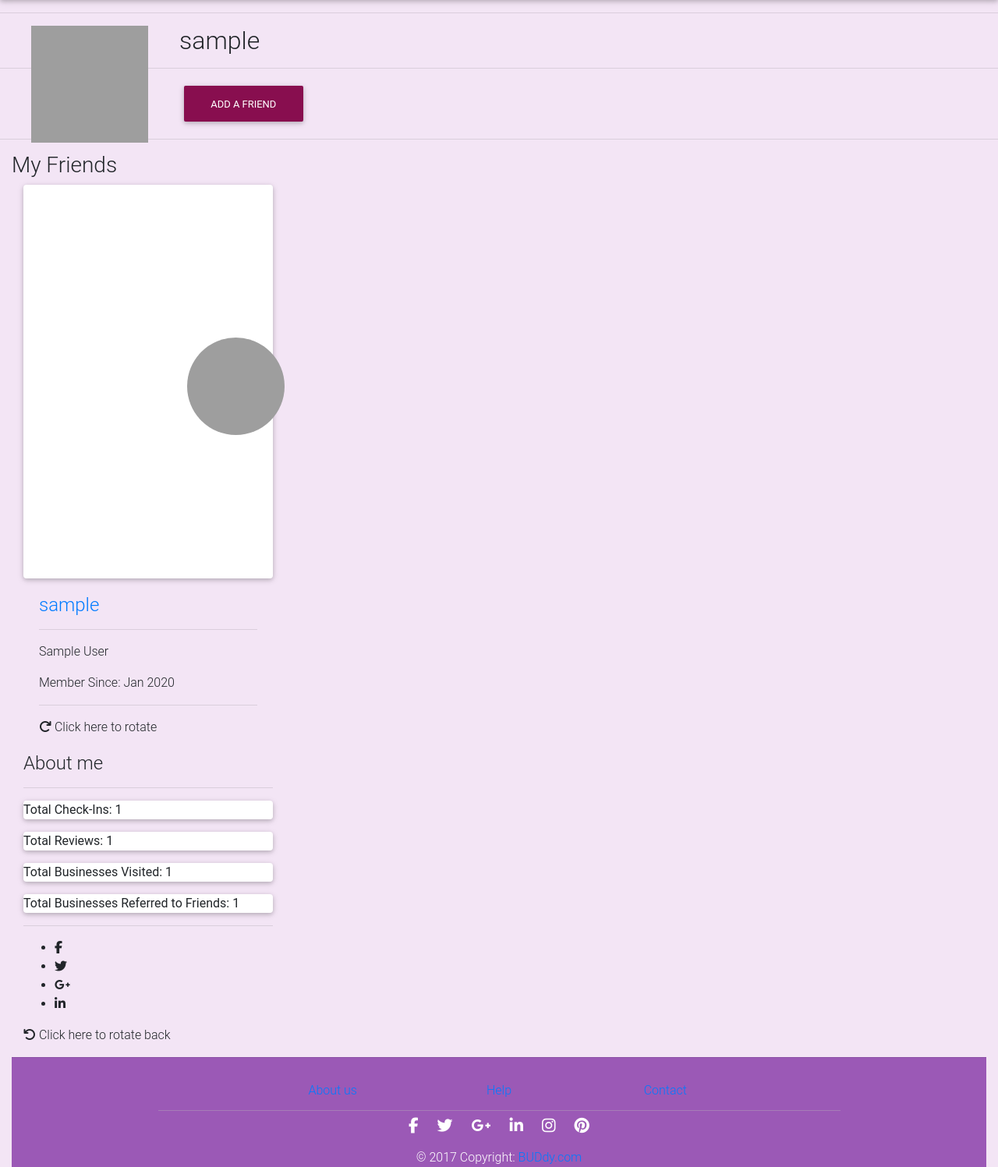
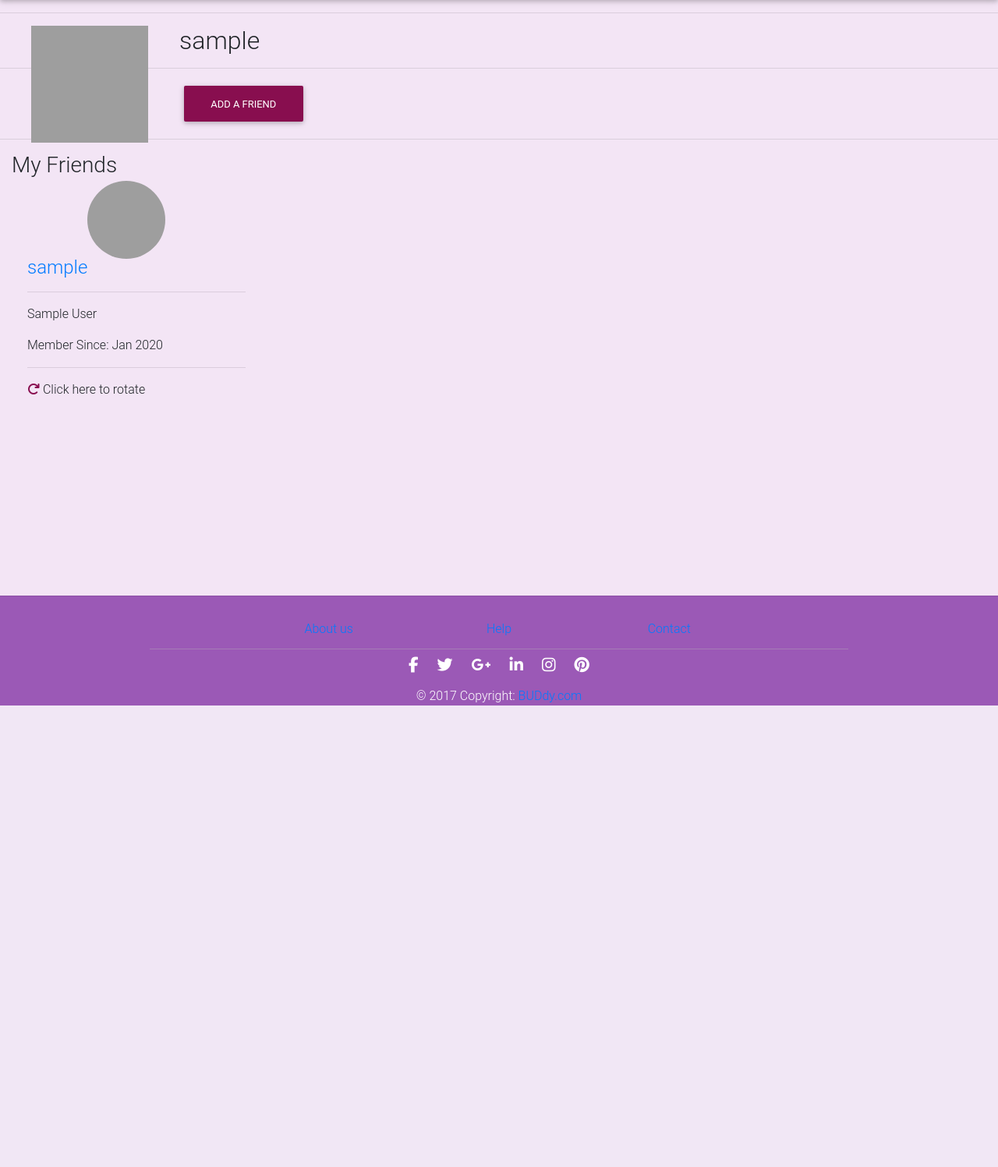
Before and after one commit to nyccowgirl/project_pocket_rocket, a Flask app: page /user-friends in a window 1280 px wide. Shown: the part 74-1571 px from the top of the page at 78% size. After the commit the page ends 979 px from the top, so only its background shows below. Run offline with Flask 2, Linux system fonts and the light colour scheme; the visitor is signed in with stand-in values (Sample User, id 1); tables that the repository leaves empty hold one stand-in row (values such as "Sample post"); parts of the project's set-up code (start-up, migrations or seed data) failed here and were passed over; some libraries are stand-ins or nearby versions; grey boxes are pictures that could not be loaded.

Commit message:
fixed flip cards, continue breaking up user profile page to different components and add additional gamification

```diff
--- a/static/css/friends.css
+++ b/static/css/friends.css
@@ -0,0 +1,62 @@
+/* entire container, keeps perspective */
+.flip-container {
+    perspective: 1000px;
+    display: inline-block;
+}
+    /* flip the pane when hovered */
+.flip-container.flip .flipper  {
+        transform: rotateY(180deg);
+    }
+
+.flip-container, .front, .back {
+    width: 320px;
+    height: 480px;
+}
+
+/* flip speed goes here */
+.flipper {
+    transition: 0.6s;
+    transform-style: preserve-3d;
+
+    position: relative;
+}
+
+/* hide back of pane during swap */
+.front, .back {
+    backface-visibility: hidden;
+
+    position: absolute;
+    top: 0;
+    left: 0;
+}
+
+/* front pane, placed above back */
+.front {
+    z-index: 2;
+    /* for firefox 31 */
+    transform: rotateY(0deg);
+}
+
+/* back, initially hidden pane */
+.back {
+    transform: rotateY(180deg);
+}
+
+.fa-undo, .fa-repeat {
+  color: #880e4f;
+}
+
+i::before{
+    background:transparent;
+}
+
+/*avatar*/
+.avatar {
+  height: 100;
+  width: 100;
+  left: 38%;
+  top: 20%;
+  position: absolute;
+  margin-top: -125px;
+  margin-left: -25px;
+}
--- a/static/css/styles.css
+++ b/static/css/styles.css
@@ -193,7 +193,7 @@ body {
 }
 
 .fa-fa-heart, .fa-fa-heart-o {
-  color: red;
+  color: #880e4f;
 }
 
 i::before{
@@ -212,15 +212,6 @@ border-radius: 1;
 }
 
 /*avatar*/
-.avatar {
-  height: 150;
-  width: 150;
-  left: 40%;
-  top: 20%;
-  position: absolute;
-  margin-top: -25px;
-  margin-left: -25px;
-}
 
 .avatar-top {
   height: 125;
--- a/templates/user_friends.html
+++ b/templates/user_friends.html
@@ -1,4 +1,11 @@
 {% extends 'base.html' %}
+
+{% block head %}
+
+<link rel='stylesheet' type='text/css' href='/static/css/friends.css'>
+
+{% endblock %}
+
 {% block content %}
 
 <div>
@@ -14,39 +21,81 @@
 
 <div class='container-fluid'>
 
-  <button type='button' class='btn btn-unique btn-rounded waves-light' (click)='form.show()' data-toggle='modal' data-target='#modalAddFriend' mdbRippleRadius>Add A Friend</button>
+      <button type='button' class='btn btn-unique btn-rounded waves-light' (click)='form.show()' data-toggle='modal' data-target='#modalAddFriend' mdbRippleRadius>Add A Friend</button><p>
 
-  <!--Modal: Login with Avatar Form-->
-  <form action='/add-friend' method='POST' mdbModal #form='mdb-modal' class='modal fade' id='modalAddFriend' tabindex='-1' role='dialog' aria-labelledby='myModalLabel' aria-hidden='true'>
-      <div class='modal-dialog cascading-modal modal-avatar modal-lg' role='document'>
+</div>
+
+<div class='container-fluid'>
+
+  <!--Modal: Register Form-->
+  <form action='/edit-user' method='POST' mdbModal #form='mdb-modal' class='modal fade' id='modalEdit' tabindex='-1' role='dialog' aria-labelledby='myModalLabel' aria-hidden='true'>
+    <div class='modal-dialog cascading-modal' role='document'>
       <!--Content-->
       <div class='modal-content'>
 
         <!--Header-->
-              <div class='modal-header'>
-                  <img src='/static/img/pinky.jpg' class='rounded-circle img-responsive' height='125' width='125'>
-              </div>
-              <!--Body-->
-              <div class='modal-body text-center mb-1'>
-
-                  <h5 class='mt-1 mb-2'>My BFF</h5>
-
-                  <div class='md-form ml-0 mr-0'>
-<!--                       <i class='fa fa-envelope prefix'></i>
- -->                      <input mdbActive type='text' id='friend-email' name='friend-email' class='form-control ml-0'>
-                      <label for='friend-email' class='ml-0'>Enter Email</label>
+        <div class='modal-header light-blue darken-3 white-text'>
+            <h4 class="title"><i class="fa fa-pencil"></i> User form</h4>
+            <button type='button' class='close waves-effect waves-light' data-dismiss='modal' aria-label='Close' (click)='form.hide()'>
+                <span aria-hidden='true'>×</span>
+            </button>
         </div>
 
-                  <div class='text-center'>
-                      <button class='btn btn-unique mt-1 waves-light' mdbRippleRadius>Send <i class='fa fa-send ml-1'></i></button>
+        <!--Body-->
+        <div class='modal-body'>
+
+          <div class='md-form form-sm'>
+              <i class='fa fa-user prefix'></i>
+              <input type='text' id='form15' name='form15' class='form-control'>
+              <label for='form15'>First Name</label>
+          </div>
+
+          <div class='md-form form-sm'>
+              <i class='fa fa-user prefix'></i>
+              <input type='text' id='form16' name='form16' class='form-control'>
+              <label for='form16'>Last Name</label>
+          </div>
+
+          <div class='md-form form-sm'>
+              <i class='fa fa-envelope prefix'></i>
+              <input type='text' id='form17' name='form17' class='form-control'>
+              <label for='form17'>Email</label>
+          </div>
+
+          <div class='md-form form-sm'>
+              <i class='fa fa-lock prefix'></i>
+              <input type='password' id='form18' name='form18' class='form-control'>
+              <label for='form18'>Password</label>
+          </div>
+
+          <div class='md-form form-sm'>
+              <i class='fa fa-lock prefix'></i>
+              <input type='password' id='form19' name='form19' class='form-control'>
+              <label for='form19'>Repeat Password</label>
+          </div>
+
+          <div class='md-form form-sm'>
+              <i class='fa fa-camera-retro prefix'></i>
+              <input type='file' accept='image/*' id='form20' name='form20' class='form-control'>
+              <label for='form20'>Picture</label>
+          </div>
+
+          <div class='md-form form-sm'>
+              <i class='fa fa-building prefix'></i>
+              <input type='radio' name='form8' value='true' class='md-textarea mb-0'>Yes
+              <input type='radio' name='form8' value='false' class='md-textarea mb-0'>No
+              <label for='form8'>Business Account</label>
+          </div>
+
+          <div class="text-center mt-1-half">
+              <button class="btn btn-unique mb-1" mdbRippleRadius>Send <i class="fa fa-send ml-1"></i></button>
           </div>
         </div>
-
       </div>
       <!--/.Content-->
     </div>
   </form>
-  <!--Modal: Login with Avatar Form-->
+  <!--Modal: Register form-->
 </div>
 
 <hr>
@@ -55,81 +104,78 @@
 
       {% if user.friends %}
         <h3>My Friends</h3>
-
+        <br>
         {% for friend in user.friends|sort(attribute='username') %}
-    <div>
           <!--Rotating card-->
-    <div class='col-md-6 flip-container' ontouchstart='this.classList.toggle('hover');'>
-        <div class='flipper mainflip'>
+          <div id='myCard-{{ friend.user_id }}' class="myCard flip-container" ontouchstart="this.classList.toggle('flip');">
+            <div class='flipper'>
               <!--Front Side-->
-            <div class='face front tp-box_side tp-box_front' style='width:20rem;'>
-
-                <!-- Image-->
-                <div class='card-up card'>
-                    <img src='/static/img/pinky.jpg' class='card-img-top img-fluid' style='opacity: 0.2' alt='card-image' height='150' width='150'>
-                </div>
+              <div class='front'>
                 <!--Avatar-->
-                <div class='avatar'><img src='{{ friend.user_pic }}' class='rounded-circle img-responsive' height='125' width='125'>
-                </div>
-                <!--Content-->
+                <div class='avatar'><img src='{{ friend.user_pic }}' class='rounded-circle img-responsive' height='100' width='100'></div>
                 <div class='card-body'>
+                  <!-- front content -->
+                  <br><br>
                   <h4><a class='card-title' href='/friend-profile/{{ friend.user_id }}'>{{ friend.username }}</a></h4>
                   <hr>
-                    <div class='card-text'>
-                    <p class='card-text'>{{ friend.first_name }} {{ friend.last_name }}</p>
-                    <p class='card-text'>Member Since: {{ friend.join_date|datetimeformat('%b %Y') }}</p>
+                  <div>
+                  <p>{{ friend.first_name }} {{ friend.last_name }}</p>
+                  <p>Member Since: {{ friend.join_date|datetimeformat('%b %Y') }}</p>
                   </div>
                   <hr>
                   <!--Triggering button-->
-                    <a class='flip-card' class='rotate-btn' data-card='card-1'><i class='fa fa-repeat'></i> Click here to rotate</a>
+                  <a class='flip-card' class='rotate-btn'><i class='fa fa-repeat'></i> Click here to rotate</a>
                 </div>
               </div>
               <!--/.Front Side-->
 
               <!--Back Side-->
-            <div class='back tp-box_side tp-box_back' style='width:20rem;'>
-
-                <!--Content-->
+              <div class='back'>
+                <!-- back content -->
                 <div>
                   <h4 class='card-title'>About me</h4>
                   <hr>
-                  <div class='card-text'>
-                  <p class='card text'>Total Check-Ins: {{ friend.tot_checkins() }}</br>
-                  <p class='card text'>Total Reviews: {{ friend.tot_reviews() }}</br>
-                  <p class='card text'>Total Businesses Visited: {{ friend.tot_unique_biz() }}</br>
-                  <p class='card text'>Total Businesses Referred to Friends: {{ friend.tot_biz_referrals() }}</br>
+                  <div>
+                  Total Check-Ins: {{ friend.tot_checkins() }}</br>
+                  Total Reviews: {{ friend.tot_reviews() }}</br>
+                  Total Businesses Visited: {{ friend.tot_unique_biz() }}</br>
+                  Total Businesses Referred to Friends: {{ friend.tot_biz_referrals() }}</br>
                 </div>
                 <hr>
-                </div>
-
                 <!--Social Icons-->
                 <div>
-                  <ul class="inline-ul">
-                    <li><a class="icons-sm fb-ic"><i class="fa fa-facebook"></i></a></li>
-                    <li><a class="icons-sm tw-ic"><i class="fa fa-twitter"></i></a></li>
-                    <li><a class="icons-sm gplus-ic"><i class="fa fa-google-plus"></i></a></li>
-                    <li><a class="icons-sm li-ic"><i class="fa fa-linkedin"></i></a></li>
+                  <ul class='inline-ul'>
+                    <li><a class='icons-sm fb-ic'><i class='fa fa-facebook'></i></a></li>
+                    <li><a class='icons-sm tw-ic'><i class='fa fa-twitter'></i></a></li>
+                    <li><a class='icons-sm gplus-ic'><i class='fa fa-google-plus'></i></a></li>
+                    <li><a class='icons-sm li-ic'><i class='fa fa-linkedin'></i></a></li>
                   </ul>
                 </div>
                 <!--Triggering button-->
-                <a class='flip-card' class='rotate-btn' data-card='card-1'><i class="fa fa-undo"></i> Click here to rotate back</a>
+                <a class='flip-card' class='rotate-btn' data-card='card-1'><i class='fa fa-undo'></i> Click here to rotate back</a>
+              </div>
+              <!--/.Back Side-->
 
             </div>
-            <!--/.Back Side-->
           </div>
         </div>
           <!--/.Rotating card-->
         {% endfor %}
       {% else %}
-
       <div>You seem lonely in here, add some friends!</div>
-
       {% endif %}
-
+    </div>
 </div>
 
 {% endblock %}
 
 {% block script %}
+<script>
 
+$('.myCard').on('click', function(evt) {
+    console.log(this);
+   this.classList.toggle("flip");
+});
+
+ </script>
 {% endblock %}
```
Also changed, not shown: templates/user_profile.html (+9 -0 lines). Lines whose indentation alone changed are shown as unchanged.
